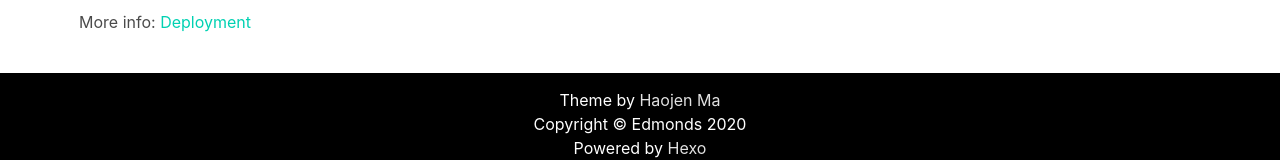
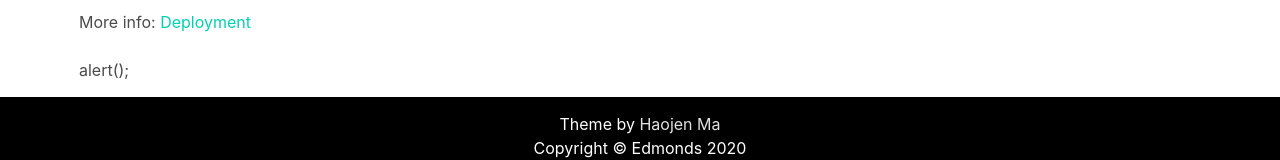
Before and after one commit to Edmonds01/Edmonds01.github.io, a plain HTML site: page 2020/12/04/hello-world/index.html in a window 1280 px wide. Shown: the part 1384-1544 px from the top of the page. Drawn offline with nearby package versions, Linux system fonts and the light colour scheme; a script that the page names is missing.

Commit message:
Site updated: 2020-12-12 11:19:57

```diff
--- a/2020/12/04/hello-world/index.html
+++ b/2020/12/04/hello-world/index.html
@@ -180,7 +180,8 @@
         <div class="post-reply">
 
                 <!-- 来必力City版安装代码 -->
-                <div id="lv-container" data-id="city" data-uid="MTAyMC81MjE2Mi8yODY0Mg">
+                alert();
+                <div id="lv-container" data-id="city" data-uid="MTAyMC8yOTE4Ni81NzUz">
                     <script type="text/javascript">
                         (function(d, s) {
                             var j, e = d.getElementsByTagName(s)[0];
```
Also changed, not shown: 2020/12/08/delete/index.html (+2 -1 lines), 2020/12/08/eat/index.html (+2 -1 lines), 2020/12/08/play/index.html (+2 -1 lines), 2020/12/08/walk/index.html (+2 -1 lines), 2020/12/11/desk/index.html (+2 -1 lines), 2020/12/11/test/index.html (+2 -1 lines), 2020/12/12/love/index.html (+2 -1 lines).
